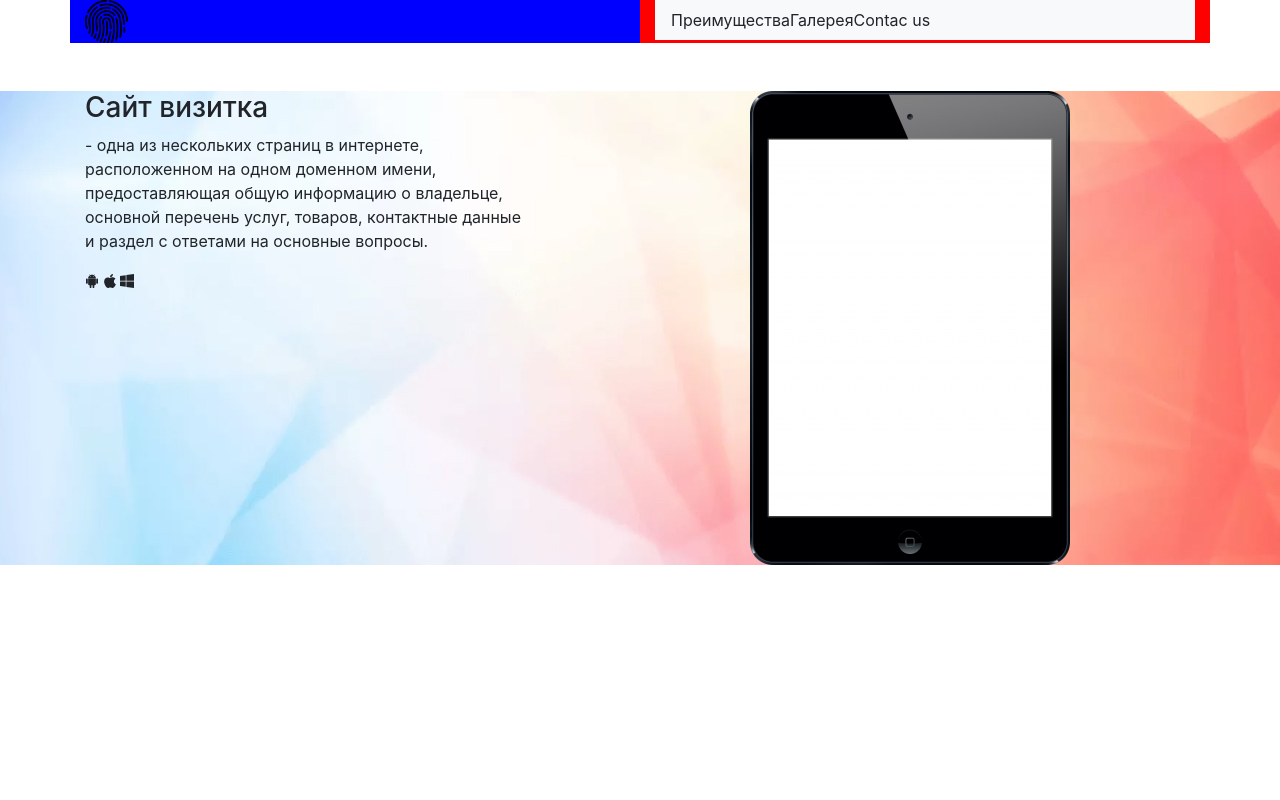
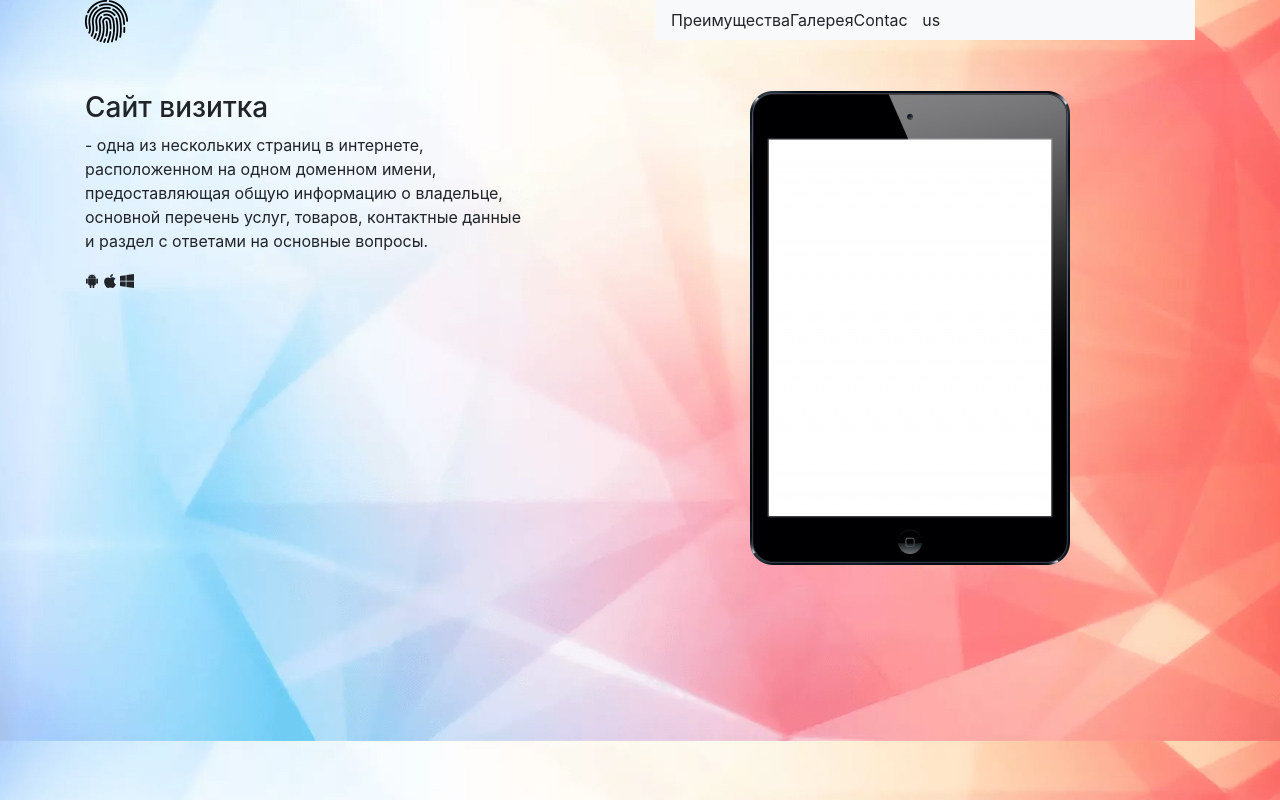
Before and after one commit to DmitriyRumyantsev/DmitriyRumyantsev.github.io, a PHP site: page / in a window 1280 px wide. Run offline with PHP 8.4, Linux system fonts and the light colour scheme; some libraries are stand-ins or nearby versions.

Commit message:
add background

```diff
--- a/index.html
+++ b/index.html
@@ -14,17 +14,17 @@
   <header>
     <div class="container" id="header">
       <div class="row">
-        <div id="a" class="col-6"><img src="img/logo.png"></div>
-        <div id="b" class="col-6">
+        <div  class="col-6"><img src="img/logo.png"></div>
+        <div  class="col-6">
           <nav class="navbar navbar-expand-lg navbar-light bg-light">
-            <ul class="navbar-nav ">
-              <li class="navbar-item active">
+            <ul class="navbar-nav">
+              <li class="nav-item active">
                 <a class="navbar-link">Преимущества</a>
               </li>
-              <li class="navbar-item active">
+              <li class="nav-item">
                 <a class="navbar-link">Галерея </a>
               </li>
-              <li class="navbar-item active">
+              <li class="nav-item">
                 <a class="navbar-link">Contac us</a>
               </li>
             </ul>
--- a/style.css
+++ b/style.css
@@ -1,16 +1,13 @@
-#a{
-    background-color: blue;
-}
-
-#b{
-    background-color: red;
-}
-
-#banner{
-    background-image: url(img/background.jpg);
-}
 
 i{
     height: 25px;
     width: 25px;
 }
+
+body{
+    background-image: url(img/background.jpg);
+}
+
+.navbar-link{
+    word-spacing: 10px;
+   }
```
